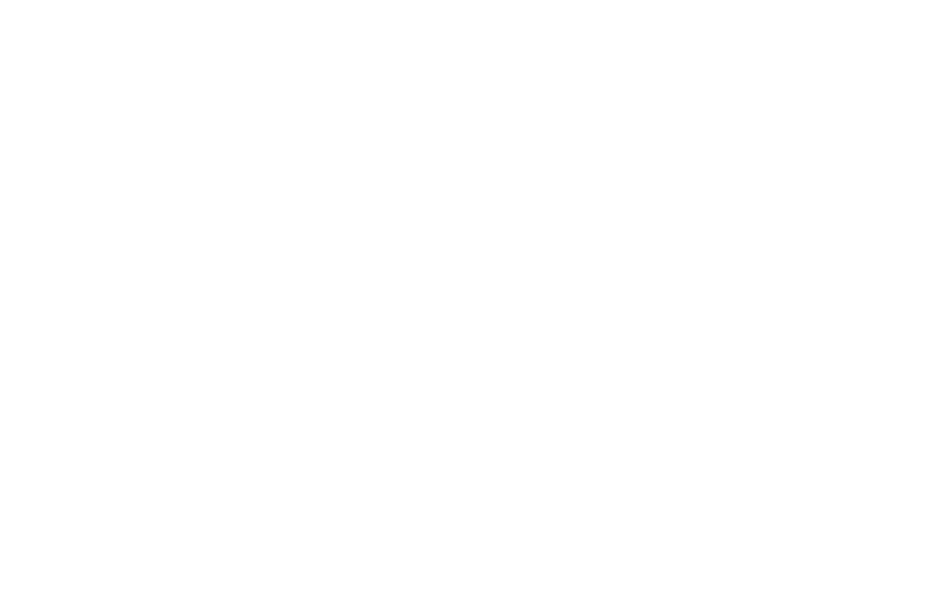
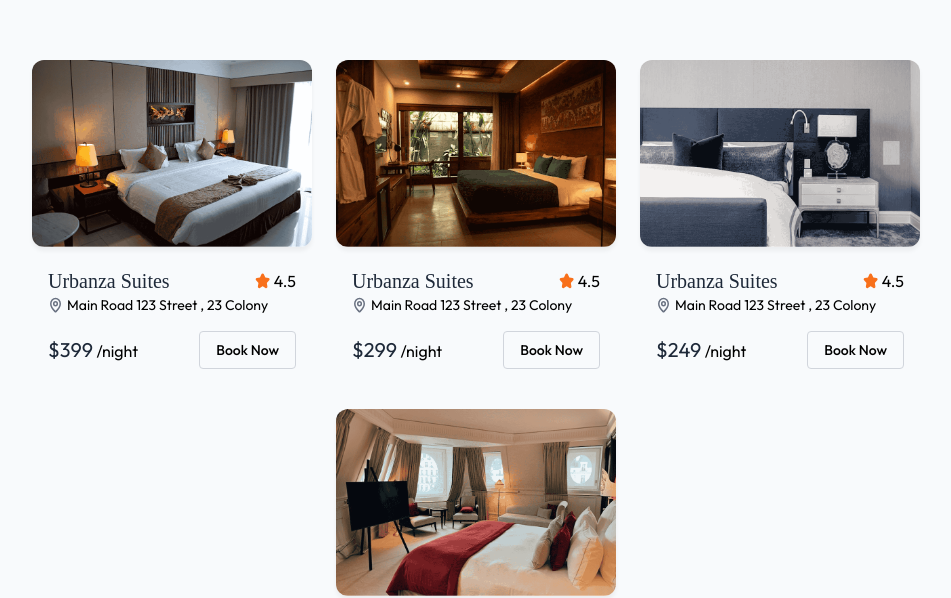
Before and after one commit to santiago-h2o/ByHotels, a React (Vite) app in the folder client/: page / in a window 1280 px wide. Shown: the part 900-1498 px from the top of the page, without its empty margins (164-1115 px from the left). Before the commit the page ends 800 px from the top, so only its background shows below. Built offline with nearby package versions, Linux system fonts and the light colour scheme; no server answers; a web font is replaced by a local one.

Commit message:
Se implementa la card en el home

```diff
--- /dev/null
+++ b/client/src/components/FeaturedDestination.jsx
@@ -0,0 +1,17 @@
+import React from 'react'
+import { roomsDummyData } from '../assets/assets'
+import HotelCard from './HotelCard'
+
+const FeaturedDestination = () => {
+  return (
+    <div className='flex flex-col items-center px-6 md:px-16 lg:px-24 bg-slate-50 py-20'>
+        <div className='flex flex-wrap items-center justify-center gap-6 mt-20'>
+            {roomsDummyData.slice(0,4).map((room, index)=>(
+                <HotelCard key={room._id} room={room} index={index}/>
+            ))}
+        </div>
+    </div>
+  )
+}
+
+export default FeaturedDestination
--- a/client/src/pages/Home.jsx
+++ b/client/src/pages/Home.jsx
@@ -1,10 +1,12 @@
 import React from "react"
 import Hero from "../components/Hero"
+import FeaturedDestination from "../components/FeaturedDestination"
 
 const Home = () => {
     return(
         <>
             <Hero/>
+            <FeaturedDestination/>
         </>
     )
 }
```
